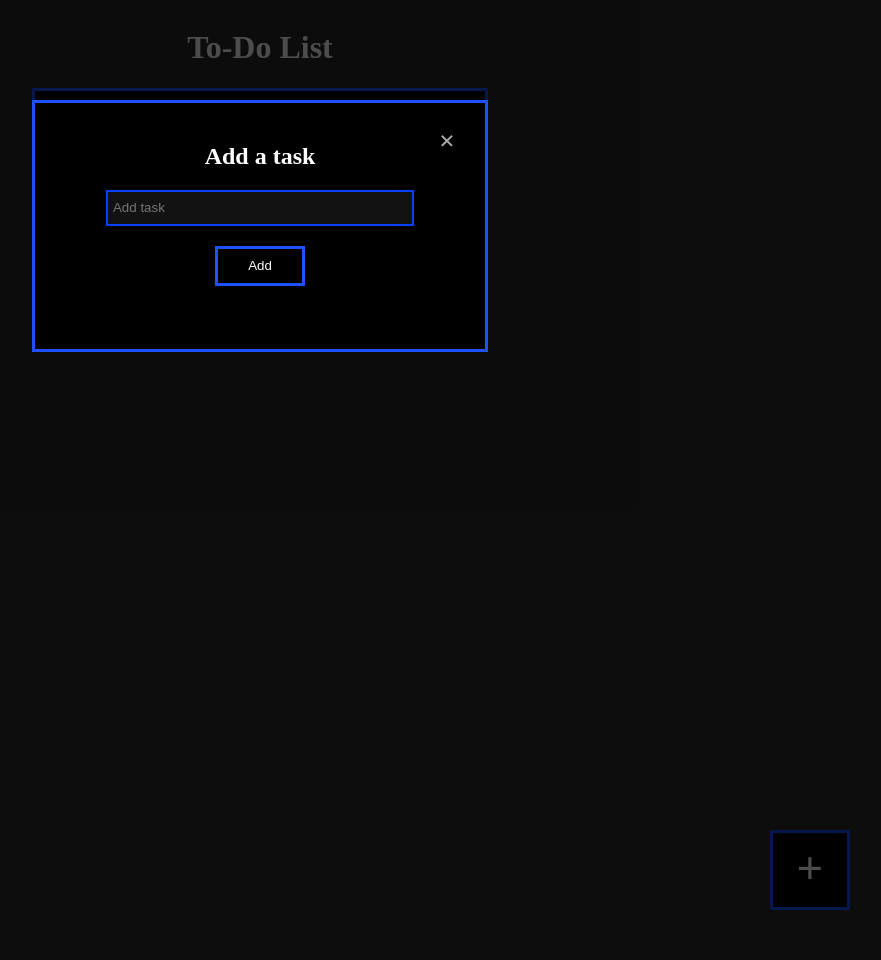
After one commit to NotTimeForCode/Personal-Projects, a PHP site: the page made by Beginner projects/New To-Do List/to-do_list.html in a window 1280 px wide. The commit adds this page. Shown: the whole page, without its empty margins (380-1261 px from the left). Run offline with PHP 8.4, Linux system fonts and the light colour scheme.

Commit message:
Added task deletion Edit and Delete temporary icons Begun task editing

```diff
--- a/Beginner projects/to-do_list.css
+++ b/Beginner projects/New To-Do List/to-do_list.css
@@ -25,9 +25,11 @@ body {
 .task_container {
 	background-color: black;
 	width: 450px;
-	height: 50px;
+	min-height: 50px;
+	max-height: fit-content;
 	border: 3px solid #1F51FF;
 	display: flex;
+	position: relative;
 	align-items: center;
 	margin-top: 30px;
 }
@@ -45,7 +47,7 @@ body {
 	align-items: center;
 	justify-content: center;
 	padding-bottom: 5px;
-	z-index: 11;
+	z-index: 1;
 }
 
 #task_button:hover {
@@ -54,7 +56,7 @@ body {
 
 /* The Modal (background) */
 .modal {
-	display: block; /* Hidden by default */
+	display: block; /* None by default */
 	position: fixed; /* Stay in place */
 	z-index: 1; /* Sit on top */
 	padding-top: 100px; /* Location of the box */
@@ -92,7 +94,8 @@ body {
 	color: #aaaaaa;
 	font-size: 28px;
 	font-weight: bold;
-	right: 35%;
+	right: 0;
+	top: 0;
 	z-index: 10;
 	width: 30px;
 	height: 30px;
@@ -118,13 +121,47 @@ body {
 	margin-bottom: 20px;
 }
 
-#input_button {
+.input_button {
 	background-color: black;
 	border: 3px solid #1F51FF;
 	width: 90px;
 	height: 40px;
 }
 
-#input_button:hover {
+.input_button:hover {
 	border: 4px solid #1F51FF;
 }
+
+.btn-container {
+	position: absolute;
+	display: flex;
+	flex-direction: row;
+	align-items: center;
+	justify-content: right;
+	width: 100%;
+}
+
+.action_button {
+	display: flex;
+	width: 40px;
+	height: 30px;
+	border: 3px solid #3f5fcf;
+	background-color: black;
+	margin-right: 10px;
+}
+
+.action_button:hover {
+	border-width: 2px;
+}
+
+.task_text {
+	display: flex;
+	margin-left: 10px;
+	width: 333px;
+	overflow-wrap: break-word;
+	z-index: 2;
+}
+.task_text:active,
+.task_text:hover {
+	color: #7b97fc;
+}
--- /dev/null
+++ b/Beginner projects/New To-Do List/to-do_list.html
@@ -0,0 +1,45 @@
+<!DOCTYPE html>
+<html>
+<head>
+	<link rel="stylesheet" href="to-do_list.css">
+	<script src="to-do_list.js" defer></script>
+	<title>To-Do List</title>
+</head>
+<body>
+	<h1>To-Do List</h1>
+	<div id="body_container">
+		<div id="info_container">
+			<h2>Statistics</h2>
+		</div>
+	</div>
+	<button id="task_button">+</button>
+
+	<div id="modal" class="modal">
+
+  		<!-- Modal content -->
+		<div class="modal-content">
+			<div class="main-modal-content">
+				<span class="close">&times;</span>
+				<h2>Add a task</h2>
+				<input type="text" id="input" placeholder=" Add task" minlength="1" maxlength="50">
+				<button id="input_button" class="input_button">Add</button>
+			</div>
+  		</div>
+
+	</div>
+	<div id="edit_modal" class="modal" style="display: none;">
+
+  		<!-- Modal content -->
+		<div class="modal-content">
+			<div class="main-modal-content">
+				<span class="close">&times;</span>
+				<h2>Add a task</h2>
+				<input type="text" id="input" placeholder=" Add task" minlength="1" maxlength="50">
+				<button id="" class="input_button">Add</button>
+				<button id="" class="input_button"></button>
+			</div>
+  		</div>
+
+	</div>
+</body>
+</html>
--- a/Beginner projects/to-do_list.js
+++ b/Beginner projects/New To-Do List/to-do_list.js
@@ -33,8 +33,14 @@ window.onclick = function(event) {
 
 function addTask() {
 	let input = document.getElementById('input').value;
-	let task_template = "<div class='task_container'>" + input + "<button id='edit_button'></button><button id='delete_button'></button></div>";
-	document.getElementById('body_container').innerHTML += task_template;
-	document.getElementById('input').innerHTML = "";
-	modal.style.display = "none";
+	if (input) {
+		let task_template = "<div class='task_container'><p class='task_text'>" + input + "</p><div class='btn-container'><button class='edit_button action_button' onclick='editTask()'><img src='icons/pen_white.png'></button> <button class='delete_button action_button' onclick='deleteTask.call(this)'><img src='icons/trashcan_white_2.png'></button></div> </div>";
+		document.getElementById('body_container').innerHTML += task_template;
+		document.getElementById('input').value = "";
+		modal.style.display = "none";
+	}
 }
+
+function deleteTask() {
+	this.closest('.task_container').remove();
+}
```
Also changed, not shown: Beginner projects/to-do_list.html (deleted, +0 -32 lines), Beginner projects/New To-Do List/icons/pen_white.png (added), Beginner projects/New To-Do List/icons/trashcan_white.jpeg (added), Beginner projects/New To-Do List/icons/trashcan_white_2.png (added).
